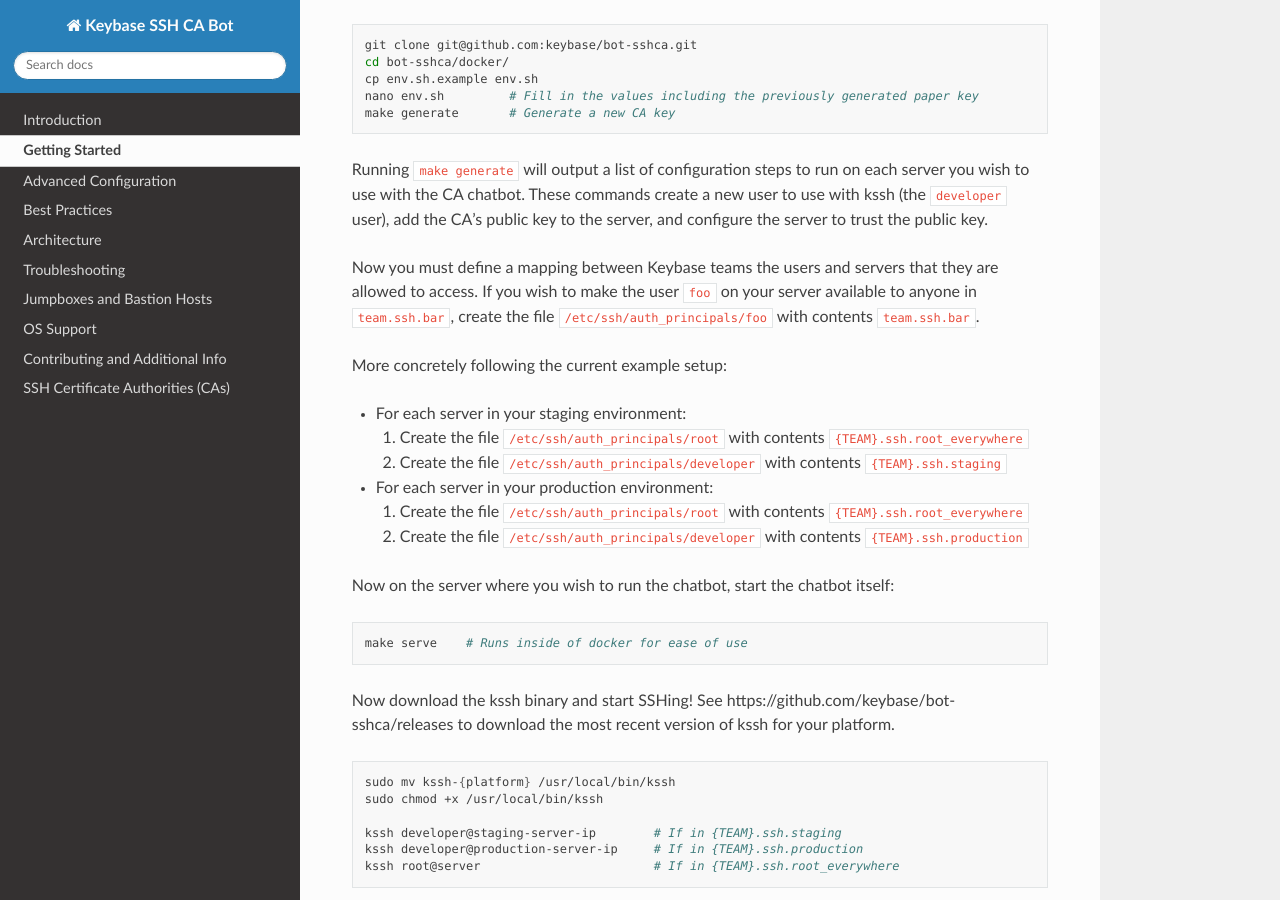
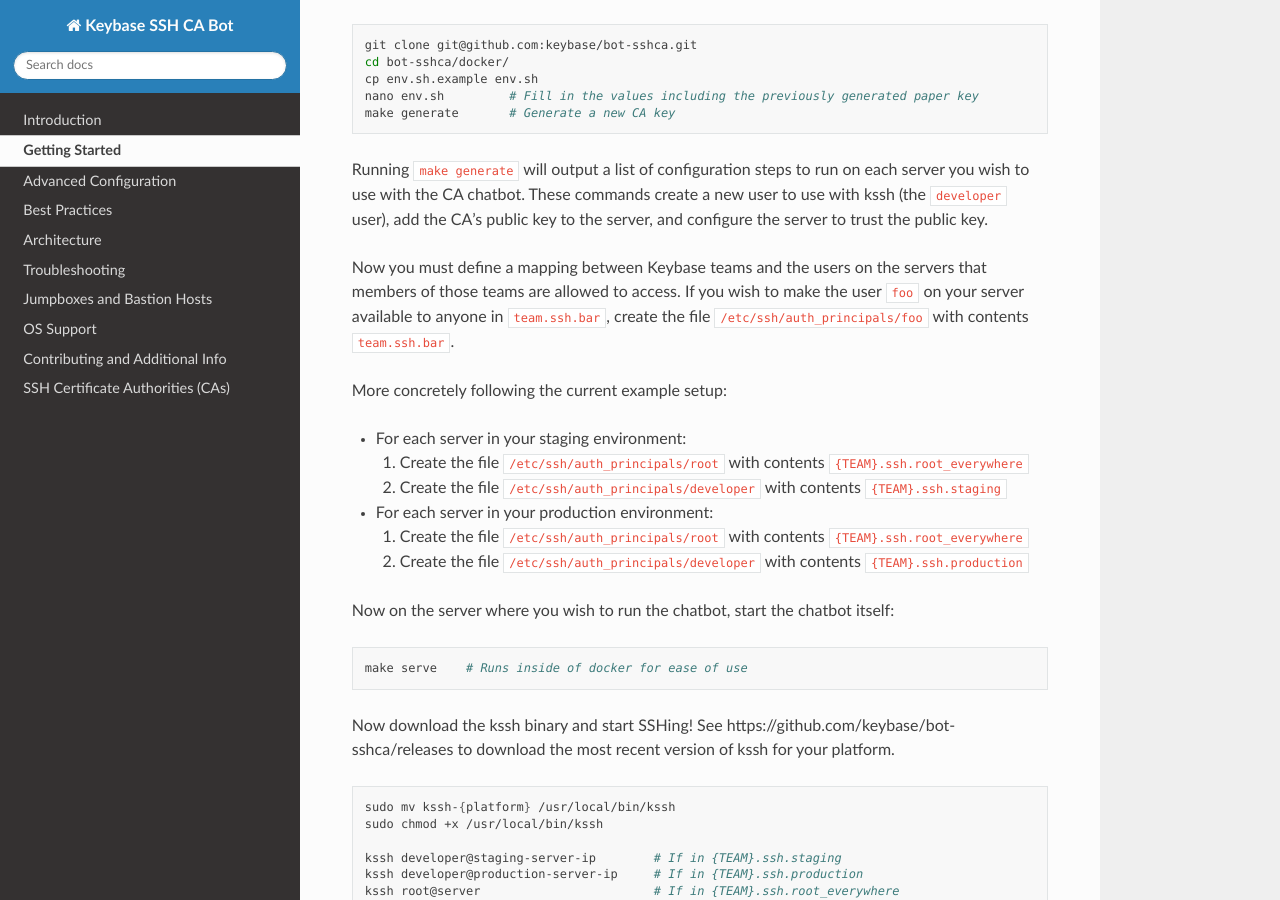
Before and after one commit to keybase/bot-sshca, a Sphinx documentation site: the page built from docs/getting_started.md, in a window 1280 px wide and 900 px high, scrolled down 604 px. Built offline with Sphinx 7.4.7 and the Read the Docs theme 2.0.0, drawn with Linux system fonts in a browser that asks for light colours.

Commit message:
Update docs/getting_started.md
Co-Authored-By: Alex Gessner <alex.gessner@gmail.com>

```diff
--- a/docs/getting_started.md
+++ b/docs/getting_started.md
@@ -33,7 +33,7 @@
 These commands create a new user to use with kssh (the `developer` user), add the CA's public key to the server, and
 configure the server to trust the public key.
 
-Now you must define a mapping between Keybase teams the users and servers that they are
+Now you must define a mapping between Keybase teams and the users on the servers that members of those teams are
 allowed to access. If you wish to make the user `foo` on your server available to anyone in `team.ssh.bar`,
 create the file `/etc/ssh/auth_principals/foo` with contents `team.ssh.bar`.
 
```
